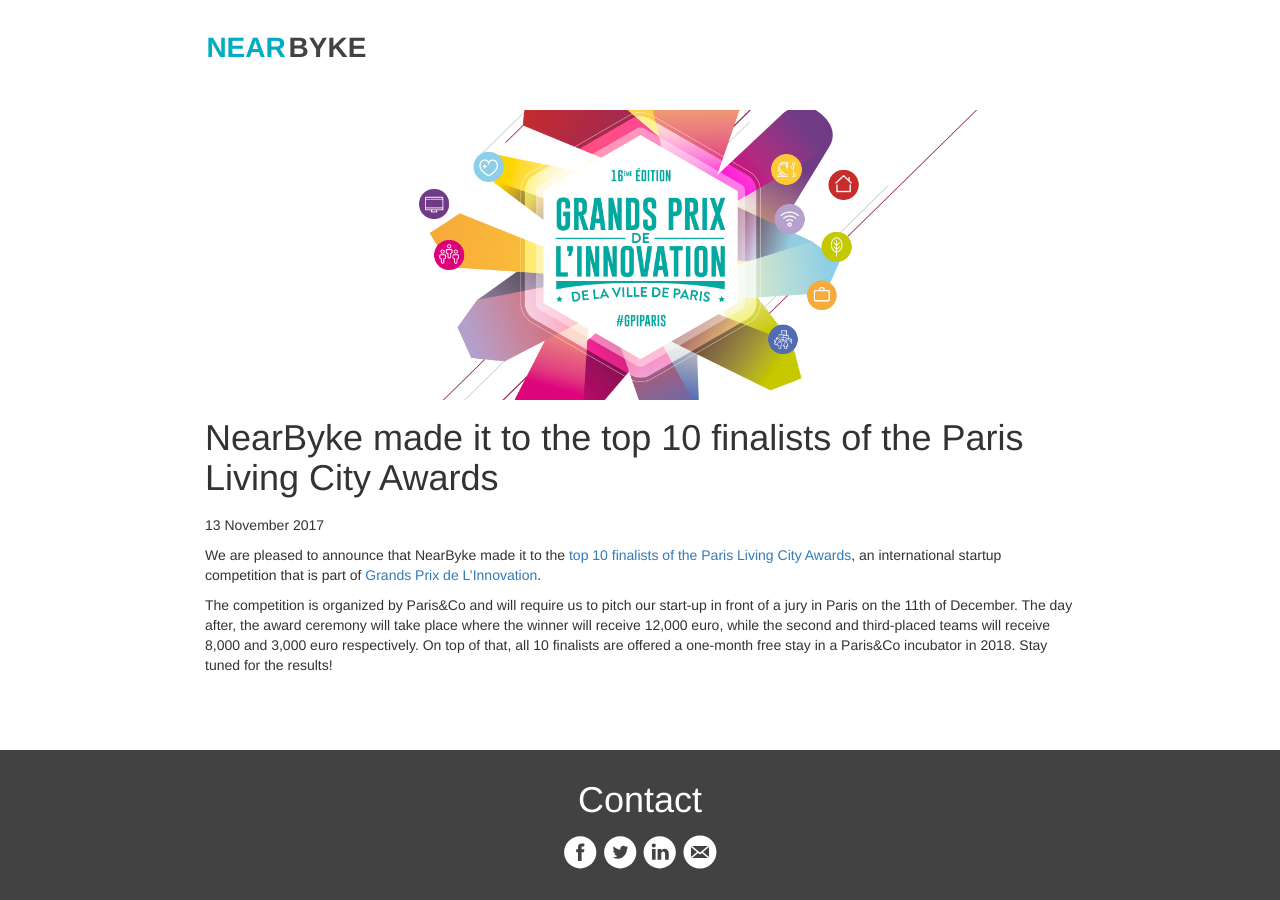
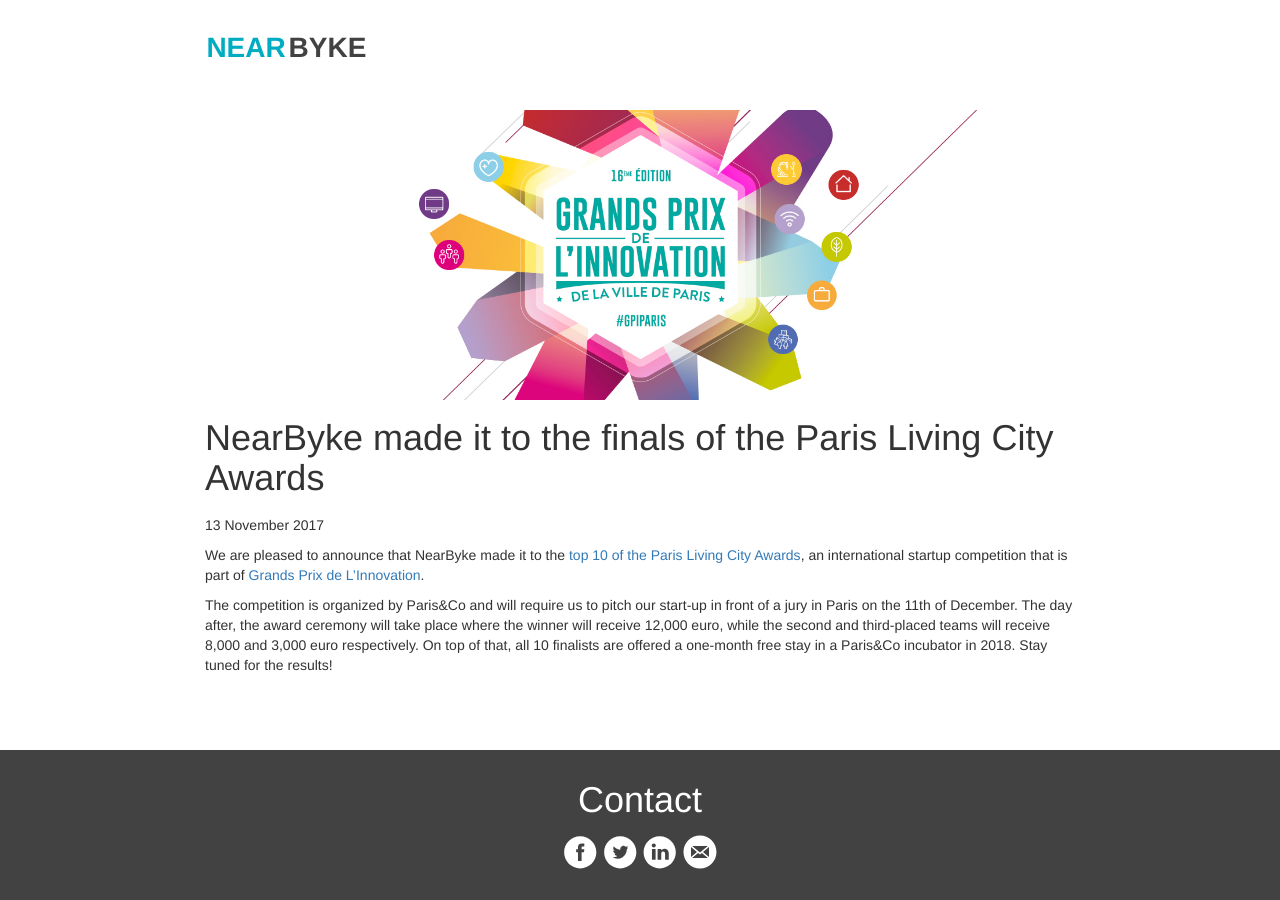
Before and after one commit to NearByke/NearByke.github.io, a Jekyll site: the page built from _posts/2017-11-13-NearByke-made-it-to-the-top-10-finalists-of-the-Paris-Living-City-Awards.md, in a window 1280 px wide. Built offline with Jekyll 4.4.1, drawn with Linux system fonts in a browser that asks for light colours; nearby versions of some CDN libraries.

Commit message:
Update 2017-11-13-NearByke-made-it-to-the-top-10-finalists-of-the-Paris-Living-City-Awards.md

```diff
--- a/_posts/2017-11-13-NearByke-made-it-to-the-top-10-finalists-of-the-Paris-Living-City-Awards.md
+++ b/_posts/2017-11-13-NearByke-made-it-to-the-top-10-finalists-of-the-Paris-Living-City-Awards.md
@@ -1,11 +1,11 @@
 ---
 layout: post
-title: "NearByke made it to the top 10 finalists of the Paris Living City Awards"
+title: "NearByke made it to the finals of the Paris Living City Awards"
 image: "assets/images/grandprix.png"
 excerpt_separator: <!--more-->
 ---
 
-We are pleased to announce that NearByke made it to the [top 10 finalists of the Paris Living City Awards](http://www.grandsprixinnovation.paris/en/gpi115-paris-living-city-awards.html), an international startup competition that is part of [Grands Prix de L’Innovation](http://www.grandsprixinnovation.paris/en/).
+We are pleased to announce that NearByke made it to the [top 10 of the Paris Living City Awards](http://www.grandsprixinnovation.paris/en/gpi115-paris-living-city-awards.html), an international startup competition that is part of [Grands Prix de L’Innovation](http://www.grandsprixinnovation.paris/en/).
 
 <!--more-->
 
```
